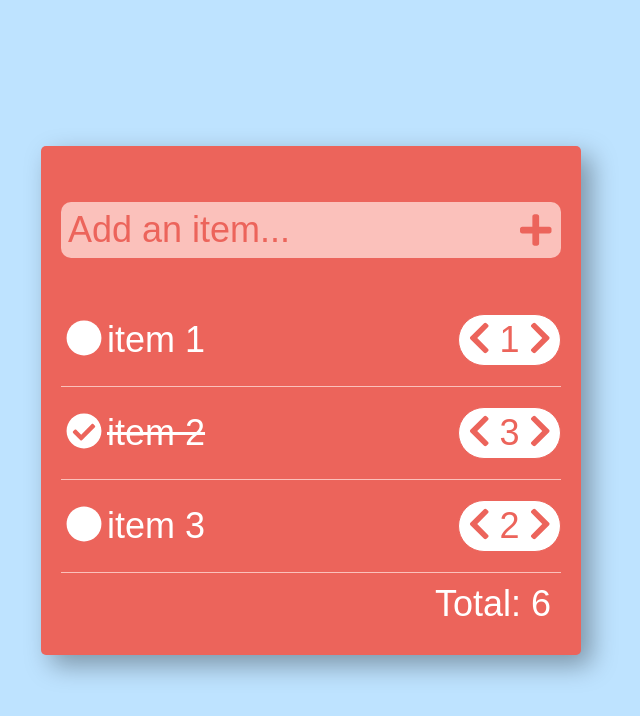
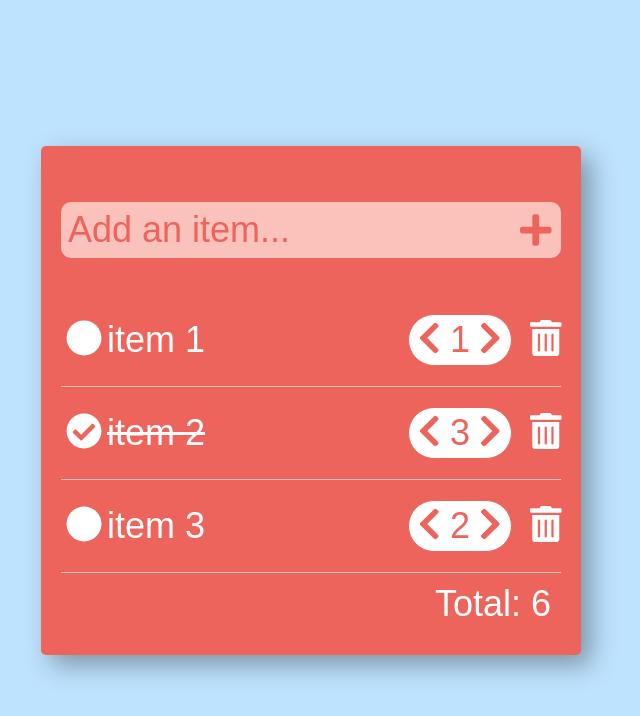
Before and after one commit to sarthak264/shopping-list, a React (Create React App) app: page / in a window 1280 px wide. Shown: the top 716 px of the page, without its empty margins (329-969 px from the left). Built offline with nearby package versions, Linux system fonts and the light colour scheme.

Commit message:
delete btn added

```diff
--- a/src/App.js
+++ b/src/App.js
@@ -7,11 +7,10 @@ import {
   faCircle,
   faCheckCircle,
   faPlus,
+  faTrashAlt,
 } from "@fortawesome/free-solid-svg-icons";
 
 const App = () => {
-  // HINT: each "item" in our list names a name,
-  // a boolean to tell if its been completed, and a quantity
   const [items, setItems] = useState([
     { itemName: "item 1", quantity: 1, isSelected: false },
     { itemName: "item 2", quantity: 3, isSelected: true },
@@ -65,6 +64,14 @@ const App = () => {
     setItems(newItems);
   };
 
+  const deleteItem = (index) => {
+    let newItems = [...items];
+
+    const removed = newItems.splice(index, 1);
+
+    setItems(newItems);
+  };
+
   const calculateTotal = () => {
     const totalItemCount = items.reduce((total, item) => {
       return total + item.quantity;
@@ -104,6 +111,7 @@ const App = () => {
                   </>
                 )}
               </div>
+              <div className="corner">
                 <div className="quantity">
                   <button>
                     <FontAwesomeIcon
@@ -119,6 +127,13 @@ const App = () => {
                     />
                   </button>
                 </div>
+                <div className="dlt_btn">
+                  <FontAwesomeIcon
+                    icon={faTrashAlt}
+                    onClick={() => deleteItem(index)}
+                  />
+                </div>
+              </div>
             </div>
           ))}
         </div>
--- a/src/index.css
+++ b/src/index.css
@@ -79,6 +79,16 @@ input:focus {
   border-bottom: 1px #fbc1bb solid;
 }
 
+.corner {
+  display: flex;
+  align-items: center;
+}
+
+.dlt_btn {
+  margin-left: 0.5rem;
+  cursor: pointer;
+}
+
 .item-name {
   cursor: pointer;
 }
```
Lines whose indentation alone changed are shown as unchanged.
